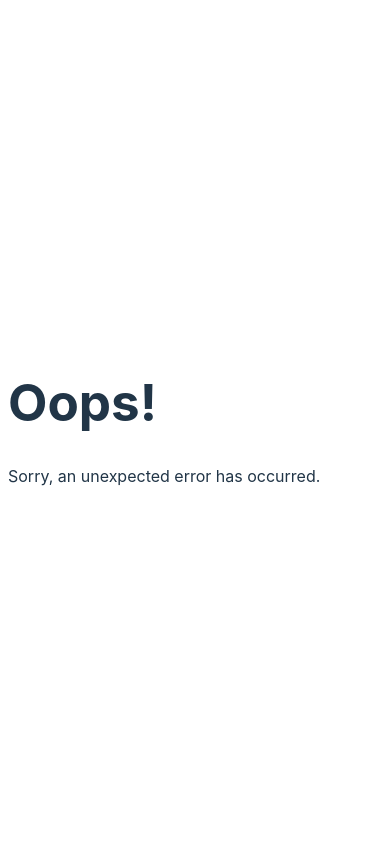
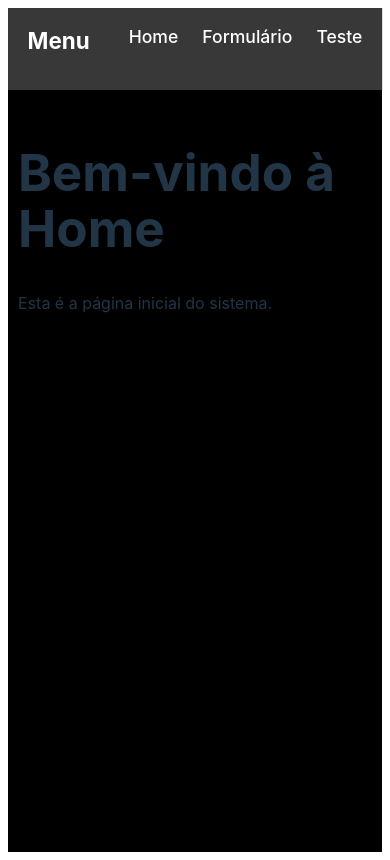
Before and after one commit to ElizioMartins/reconstructfront2, a React (Vite) app: page / in a window 390 px wide. Built offline with nearby package versions, Linux system fonts and the light colour scheme.

Commit message:
feat: start form page

```diff
--- a/package.json
+++ b/package.json
@@ -27,14 +27,13 @@
     "prop-types": "^15.8.1",
     "react": "^18.2.0",
     "react-bootstrap": "^2.10.2",
-    "react-bootstrap-table": "^4.3.1",
     "react-bootstrap-typeahead": "^6.3.2",
     "react-day-picker": "^8.10.1",
     "react-dom": "^18.3.1",
     "react-helmet": "^6.1.0",
     "react-input-mask": "^2.0.4",
     "react-query": "^3.39.3",
-    "react-router-dom": "^6.23.1",
+    "react-router-dom": "^6.30.0",
     "react-select": "^5.8.0",
     "styled-components": "^6.1.11",
     "uuid": "^9.0.1",
--- /dev/null
+++ b/src/App.css
@@ -0,0 +1,83 @@
+.app-container {
+  display: flex;
+  min-height: 100vh;
+}
+
+.sidebar {
+  width: 250px;
+  padding: 20px;
+  background-color: #f5f5f5;
+  border-right: 1px solid #ddd;
+}
+
+.main-content {
+  flex: 1;
+  padding: 20px;
+}
+
+/* Sidebar e layout global */
+.home-container {
+  display: flex;
+  min-height: 100vh;
+}
+
+.sidebar {
+  background: #383838;
+  color: #fff;
+  min-width: 220px;
+  padding: 24px 16px;
+  display: flex;
+  flex-direction: column;
+  gap: 24px;
+}
+.sidebar h2 {
+  margin: 0 0 16px 0;
+  font-size: 1.4rem;
+}
+.sidebar ul {
+  list-style: none;
+  padding: 0;
+  margin: 0;
+}
+.sidebar li {
+  margin-bottom: 16px;
+}
+.sidebar a {
+  color: #ffffff;
+  text-decoration: none;
+  font-size: 1.1rem;
+  transition: color 0.2s;
+}
+.sidebar a:hover {
+  color: #ffd900;
+}
+
+.main-content {
+  flex: 1;
+  padding: 40px 24px;
+  background: #000000;
+}
+
+@media (max-width: 768px) {
+  .home-container {
+    flex-direction: column;
+  }
+  .sidebar {
+    min-width: 100%;
+    flex-direction: row;
+    justify-content: space-around;
+    padding: 16px 0;
+    gap: 0;
+  }
+  .sidebar ul {
+    display: flex;
+    flex-direction: row;
+    gap: 24px;
+  }
+  .sidebar li {
+    margin-bottom: 0;
+  }
+  .main-content {
+    padding: 20px 10px;
+  }
+}
--- a/src/App.jsx
+++ b/src/App.jsx
@@ -1,30 +1,24 @@
 import React from 'react';
 import { BrowserRouter, Route, Routes } from 'react-router-dom';
-
+import Sidebar from './components/Sidebar';
+import Home from './components/Home';
 import FormPage from './components/pages/FormPage';
 import TestPage from './components/pages/TestPage';
-
-const ErrorPage = () => {
-  return (
-    <div id="error-page">
-      <h1>Oops!</h1>
-      <p>Sorry, an unexpected error has occurred.</p>
-    </div>
-  );
-};
+import './App.css';
 
 const App = () => {
   return (
     <BrowserRouter>
-      <Routes>
-        <Route
-          path="/dynamic_form/:templateId/:formId/:type"
-          element={<FormPage />}
-        />
-        <Route path="/test-page" element={<TestPage />} />
-
-        <Route path="*" element={<ErrorPage />} />
-      </Routes>
+      <div className="home-container">
+        <Sidebar />
+        <main className="main-content">
+          <Routes>
+            <Route path="/" element={<Home />} />
+            <Route path="/dynamic_form/:templateId/:formId/:type" element={<FormPage />} />
+            <Route path="/test-page" element={<TestPage />} />
+          </Routes>
+        </main>
+      </div>
     </BrowserRouter>
   );
 };
--- /dev/null
+++ b/src/components/Home.css
@@ -0,0 +1,13 @@
+/* Coloque aqui apenas estilos específicos da Home, se houver. */
+
+.main-content {
+  flex: 1;
+  padding: 40px 24px;
+  background: #000000;
+}
+
+@media (max-width: 768px) {
+  .main-content {
+    padding: 20px 10px;
+  }
+}
--- /dev/null
+++ b/src/components/Home.jsx
@@ -0,0 +1,13 @@
+import React from 'react';
+import './Home.css';
+
+const Home = () => {
+  return (
+    <div>
+      <h1>Bem-vindo à Home</h1>
+      <p>Esta é a página inicial do sistema.</p>
+    </div>
+  );
+};
+
+export default Home;
--- /dev/null
+++ b/src/components/Sidebar.jsx
@@ -0,0 +1,18 @@
+import React from 'react';
+import { Link } from 'react-router-dom';
+import './Home.css';
+
+const Sidebar = () => (
+  <aside className="sidebar">
+    <h2>Menu</h2>
+    <nav>
+      <ul>
+        <li><Link to="/">Home</Link></li>
+        <li><Link to="/dynamic_form/1/2/abc">Formulário</Link></li>
+        <li><Link to="/test-page">Teste</Link></li>
+      </ul>
+    </nav>
+  </aside>
+);
+
+export default Sidebar;
--- /dev/null
+++ b/src/components/pages/FormPage.jsx
@@ -0,0 +1,12 @@
+import React from 'react';
+
+const FormPage = () => {
+  return (
+    <div>
+      <h1>Form Page</h1>
+      <p>Esta é uma página de formulário básica.</p>
+    </div>
+  );
+};
+
+export default FormPage;
--- /dev/null
+++ b/src/components/pages/TestPage.jsx
@@ -0,0 +1,12 @@
+import React from 'react';
+
+const TestPage = () => {
+  return (
+    <div>
+      <h1>Test Page</h1>
+      <p>Esta é uma página de teste básica.</p>
+    </div>
+  );
+};
+
+export default TestPage;
```
Also changed, not shown: 2 other files (tests, documents, lock files or other folders).
